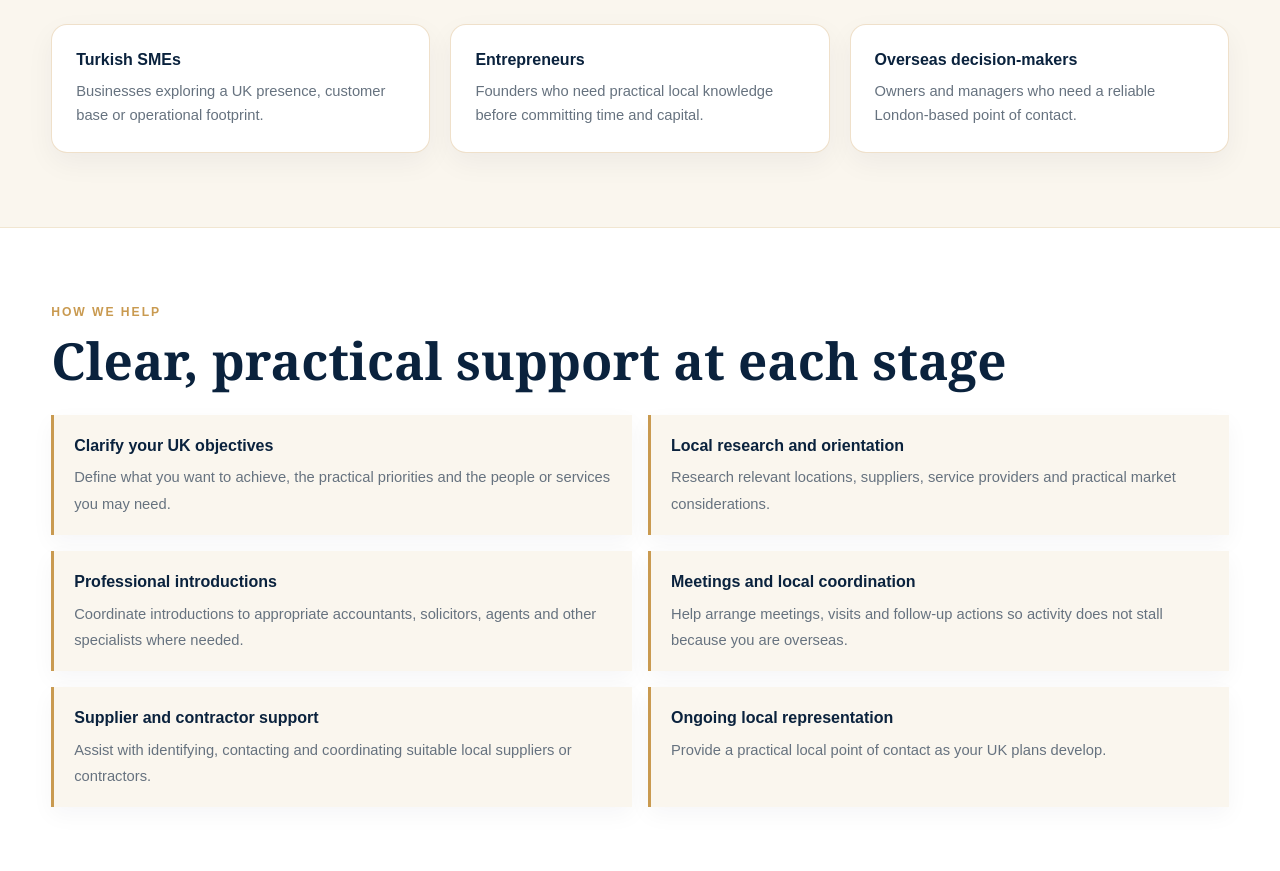
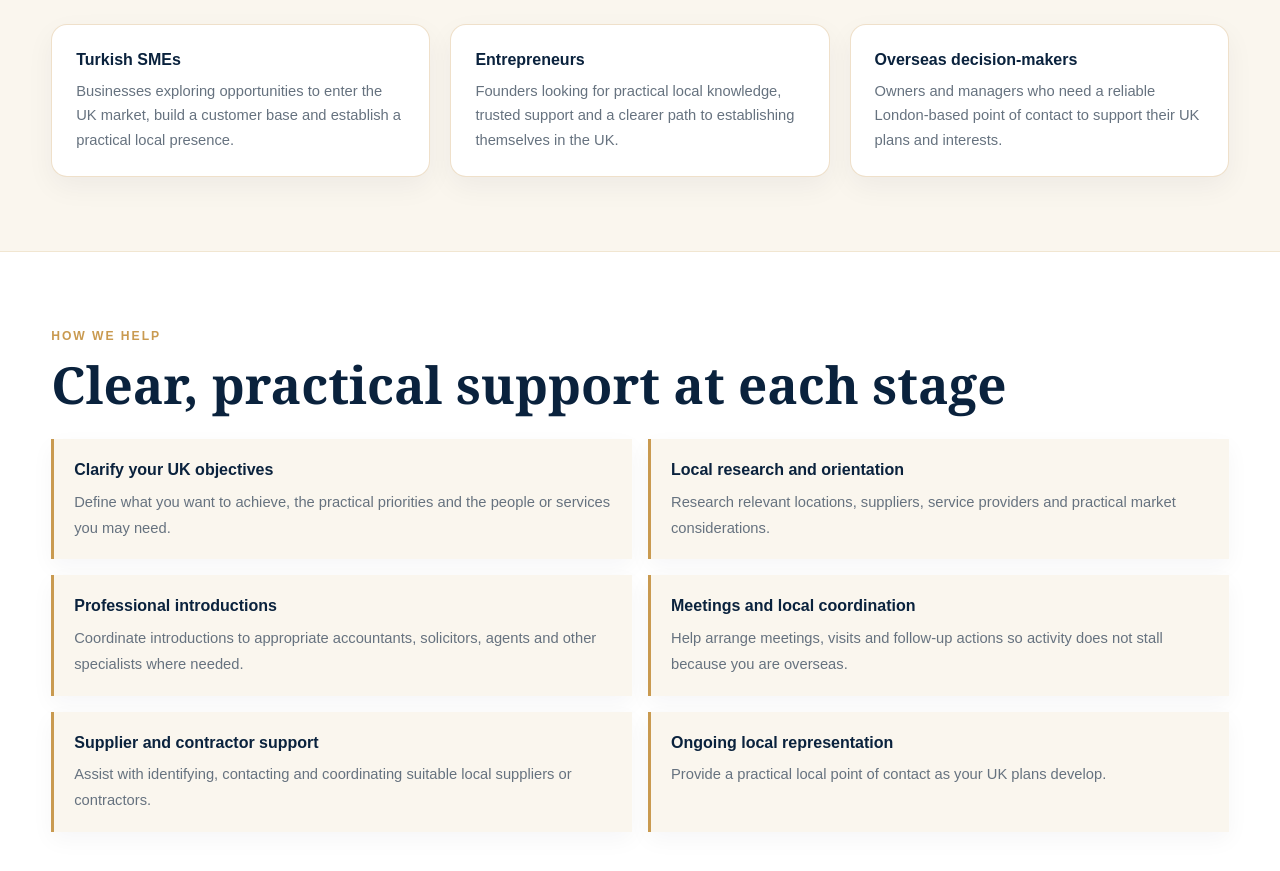
Before and after one commit to BridgetoBritain/Bridge-to-Britain, a plain HTML site: page business-expansion.html in a window 1280 px wide. Shown: the part 1051-1922 px from the top of the page. Drawn offline with Linux system fonts and the light colour scheme.

Commit message:
Update Business Expansion audience wording V5.79
Update Business Expansion audience wording V5.79

```diff
--- a/business-expansion.html
+++ b/business-expansion.html
@@ -549,9 +549,9 @@ footer .footer-logo-image {
 <div class="container">
 <p class="section-label" data-en="Who It Is For" data-tr="Kimler İçin">Who It Is For</p>
 <h2 data-en="Designed for clients who need reliable UK support" data-tr="Güvenilir Birleşik Krallık desteğine ihtiyaç duyan müşteriler için">Designed for clients who need reliable UK support</h2>
-<div class="service-cards"><article class="service-card-lite"><h3 data-en="Turkish SMEs" data-tr="Türk KOBİ’leri">Turkish SMEs</h3><p data-en="Businesses exploring a UK presence, customer base or operational footprint." data-tr="Birleşik Krallık’ta varlık, müşteri tabanı veya operasyon oluşturmayı değerlendiren işletmeler.">Businesses exploring a UK presence, customer base or operational footprint.</p></article>
-<article class="service-card-lite"><h3 data-en="Entrepreneurs" data-tr="Girişimciler">Entrepreneurs</h3><p data-en="Founders who need practical local knowledge before committing time and capital." data-tr="Zaman ve sermaye ayırmadan önce pratik yerel bilgiye ihtiyaç duyan girişimciler.">Founders who need practical local knowledge before committing time and capital.</p></article>
-<article class="service-card-lite"><h3 data-en="Overseas decision-makers" data-tr="Yurt dışındaki karar vericiler">Overseas decision-makers</h3><p data-en="Owners and managers who need a reliable London-based point of contact." data-tr="Londra’da güvenilir bir yerel irtibat noktasına ihtiyaç duyan işletme sahipleri ve yöneticiler.">Owners and managers who need a reliable London-based point of contact.</p></article></div>
+<div class="service-cards"><article class="service-card-lite"><h3 data-en="Turkish SMEs" data-tr="Türk KOBİ’leri">Turkish SMEs</h3><p data-en="Businesses exploring opportunities to enter the UK market, build a customer base and establish a practical local presence." data-tr="Birleşik Krallık pazarına girmeyi, müşteri tabanı oluşturmayı ve pratik bir yerel varlık kurmayı hedefleyen işletmeler.">Businesses exploring opportunities to enter the UK market, build a customer base and establish a practical local presence.</p></article>
+<article class="service-card-lite"><h3 data-en="Entrepreneurs" data-tr="Girişimciler">Entrepreneurs</h3><p data-en="Founders looking for practical local knowledge, trusted support and a clearer path to establishing themselves in the UK." data-tr="Birleşik Krallık’ta kendilerini konumlandırmak için pratik yerel bilgi, güvenilir destek ve daha net bir yol arayan girişimciler.">Founders looking for practical local knowledge, trusted support and a clearer path to establishing themselves in the UK.</p></article>
+<article class="service-card-lite"><h3 data-en="Overseas decision-makers" data-tr="Yurt dışındaki karar vericiler">Overseas decision-makers</h3><p data-en="Owners and managers who need a reliable London-based point of contact to support their UK plans and interests." data-tr="Birleşik Krallık’taki planlarını ve çıkarlarını desteklemek için Londra merkezli güvenilir bir irtibat noktasına ihtiyaç duyan işletme sahipleri ve yöneticiler.">Owners and managers who need a reliable London-based point of contact to support their UK plans and interests.</p></article></div>
 </div>
 </section>
 
```
